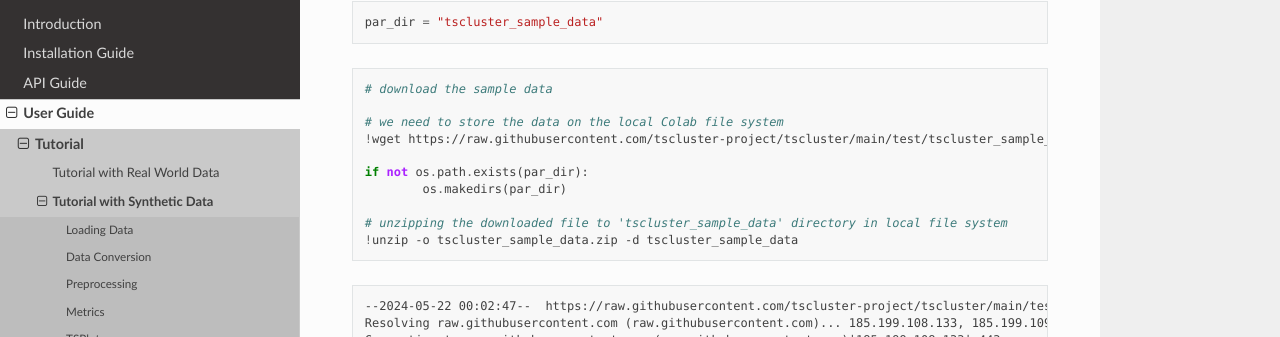
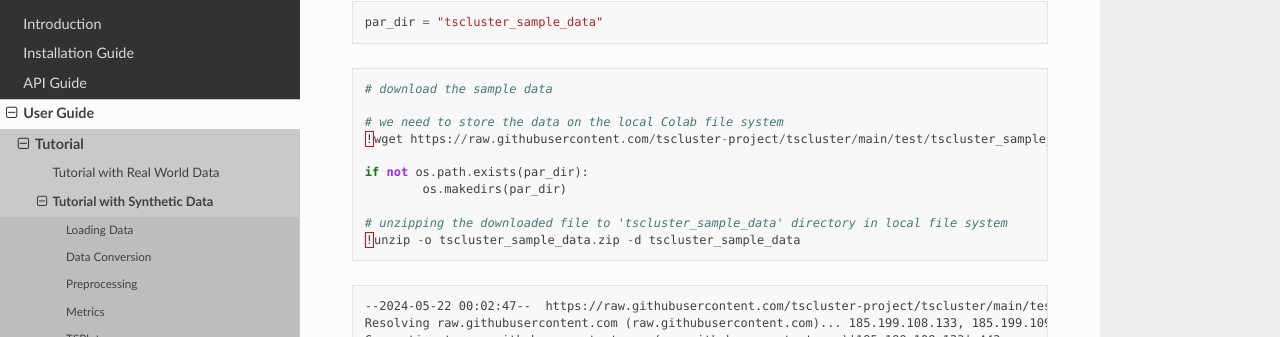
Before and after one commit to tscluster-project/tscluster, a Sphinx documentation site: the page built from docs/source/tscluster_tutorial_files/with_synthetic_data/notebook.rst, in a window 1280 px wide and 900 px high, scrolled down 1201 px. Shown: the part 128-465 px from the top of the window. Built offline with Sphinx 7.4.7 and the Read the Docs theme 2.0.0, drawn with Linux system fonts in a browser that asks for light colours; some of the changed text lies outside the part shown.

Commit message:
changed the code style for the tutorial notebook page from ipython to python code block

```diff
--- a/docs/source/tscluster_tutorial_files/with_synthetic_data/notebook.rst
+++ b/docs/source/tscluster_tutorial_files/with_synthetic_data/notebook.rst
@@ -3,7 +3,7 @@
 
 This is an example notebook with overview of the usage of the modules in tscluster.
 
-.. code:: ipython3
+.. code-block:: python
 
     !pip install -r https://raw.githubusercontent.com/tscluster-project/tscluster/main/requirements.txt
     !pip install tscluster # install tscluster
@@ -53,7 +53,7 @@
 
 Importing Libraries
 
-.. code:: ipython3
+.. code-block:: python
 
     # uncomment the line below if widget is enable in your environment. This is useful for making tsplot's waterfall_plot interactive
     # %matplotlib widget
@@ -71,11 +71,11 @@
     from tscluster.metrics import inertia, max_dist
     from tscluster.tsplot import tsplot
 
-.. code:: ipython3
+.. code-block:: python
 
     par_dir = "tscluster_sample_data"
 
-.. code:: ipython3
+.. code-block:: python
 
     # download the sample data
 
@@ -128,7 +128,7 @@
       inflating: tscluster_sample_data/sythetic_data.npy
 
 
-.. code:: ipython3
+.. code-block:: python
 
     os.chdir(par_dir)
 
@@ -141,7 +141,7 @@
 If data is a numpy array stored as a ``.npy`` file, you can use the
 ``load_data`` function to load it.
 
-.. code:: ipython3
+.. code-block:: python
 
     X, label_dict = load_data("./sythetic_data.npy")
     X.shape
@@ -169,7 +169,7 @@
 column of each dataframe. If None, range(0, F) is used. Where F is the
 number of features in the fitted data
 
-.. code:: ipython3
+.. code-block:: python
 
     # checking the label_dict
     print(label_dict)
@@ -194,7 +194,7 @@
 
 Checking the first time steps of the first five entities.
 
-.. code:: ipython3
+.. code-block:: python
 
     X[:5, :5, :]
 
@@ -250,7 +250,7 @@
 
 Reading from a list of dataframes
 
-.. code:: ipython3
+.. code-block:: python
 
     df1 = pd.DataFrame({
         'f1': np.arange(5),
@@ -585,7 +585,7 @@
 
 
 
-.. code:: ipython3
+.. code-block:: python
 
     df2 = pd.DataFrame({
         'f2': np.arange(105, 110),
@@ -920,7 +920,7 @@
 
 
 
-.. code:: ipython3
+.. code-block:: python
 
     X_arr, label_dict = load_data([df1, df2])
     print(f"shape of X_arr is {X_arr.shape}")
@@ -951,7 +951,7 @@
 
 
 
-.. code:: ipython3
+.. code-block:: python
 
     label_dict
 
@@ -967,7 +967,7 @@
 To get the output in ‘NTF’ format, set the ``output_arr_format``
 parameter to ‘NTF’
 
-.. code:: ipython3
+.. code-block:: python
 
     X_arr, label_dict = load_data([df1, df2], output_arr_format='NTF')
     print(f"shape of X_arr is {X_arr.shape}")
@@ -1000,7 +1000,7 @@
 
 
 
-.. code:: ipython3
+.. code-block:: python
 
     label_dict # label_dict will remain the same
 
@@ -1015,7 +1015,7 @@
 
 The same applies to list of file paths. E.g.
 
-.. code:: ipython3
+.. code-block:: python
 
     file_list = [
         "./synthetic_csv/timestep_0.csv",
@@ -1034,7 +1034,7 @@
     shape of X_arr is (5, 20, 2)
 
 
-.. code:: ipython3
+.. code-block:: python
 
     label_dict
 
@@ -1057,7 +1057,7 @@
 ``skiprows`` arguments (and basically any argument you want to pass to
 the file reader).
 
-.. code:: ipython3
+.. code-block:: python
 
     file_list = [
         "./synthetic_csv/timestep_0.csv",
@@ -1076,7 +1076,7 @@
     shape of X_arr is (5, 10, 2)
 
 
-.. code:: ipython3
+.. code-block:: python
 
     label_dict
 
@@ -1107,7 +1107,7 @@
 
 We can read the files as follows:
 
-.. code:: ipython3
+.. code-block:: python
 
     X_arr, label_dict = load_data('./synthetic_csv')
     print(f"shape of X_arr is {X_arr.shape}")
@@ -1118,7 +1118,7 @@
     shape of X_arr is (5, 20, 2)
 
 
-.. code:: ipython3
+.. code-block:: python
 
     label_dict
 
@@ -1146,7 +1146,7 @@
 separator (“-” is this case), the directory can be parsed by
 ``load_data`` function.
 
-.. code:: ipython3
+.. code-block:: python
 
     # checking how the head of a single
     pd.read_csv('./synthetic_csv2/year-2005.csv').head()
@@ -1434,7 +1434,7 @@
 
 
 
-.. code:: ipython3
+.. code-block:: python
 
     # if we were to indicate to pandas that the first column is the index and the first row is the header, we would have done
     pd.read_csv('./synthetic_csv2/year-2005.csv', index_col=[0], header=0).head()
@@ -1716,7 +1716,7 @@
 
 
 
-.. code:: ipython3
+.. code-block:: python
 
     # using load_data function
     X_arr, label_dict = load_data('./synthetic_csv2',
@@ -1731,7 +1731,7 @@
     shape of X_arr is (5, 10, 3)
 
 
-.. code:: ipython3
+.. code-block:: python
 
     print(label_dict)
 
@@ -1754,7 +1754,7 @@
 ``arr_format`` and ``output_df_format`` to specify the format of the
 input data and output data respectively.
 
-.. code:: ipython3
+.. code-block:: python
 
     dfs = to_dfs(X_arr, label_dict)
     print(f"Length of dfs is: {len(dfs)}")
@@ -2048,7 +2048,7 @@
 ``tnf_to_ntf`` function can be used to convert a data from ‘TNF’ format
 to ‘NTF’ format. E.g
 
-.. code:: ipython3
+.. code-block:: python
 
     print(f"Shape of X_arr in 'TNF' format is: {X_arr.shape}")
 
@@ -2069,7 +2069,7 @@
 Similarly, ``ntf_to_tnf`` function can be used to convert from ‘NTF’
 format to ‘TNF’ format. E.g.
 
-.. code:: ipython3
+.. code-block:: python
 
     print(f"Shape of X_arr in 'NTF' format is: {X_arr_ntf.shape}")
 
@@ -2094,7 +2094,7 @@
 they return (for memory efficiency) a 2-D array and a 1-D array
 respectively.
 
-.. code:: ipython3
+.. code-block:: python
 
     np.random.seed(0)
     cluster_centers = np.random.randn(3, 2)
@@ -2111,7 +2111,7 @@
 
 
 
-.. code:: ipython3
+.. code-block:: python
 
     T = 3 # number of time steps
     cluster_centers_broadcasted, _ = broadcast_data(T, cluster_centers=cluster_centers)
@@ -2139,7 +2139,7 @@
 You can also broadcast labels. E.g if the cluster labels is a 1-D numpy
 array of shape (N, ).
 
-.. code:: ipython3
+.. code-block:: python
 
     np.random.seed(2)
     labels = np.random.choice([0, 1, 2], 10)
@@ -2154,7 +2154,7 @@
 
 
 
-.. code:: ipython3
+.. code-block:: python
 
     T = 3 # number of time steps
     _, labels_broadcasted = broadcast_data(T, labels=labels)
@@ -2180,7 +2180,7 @@
 
 You can also broadcast both cluster_centers and labels at the same time
 
-.. code:: ipython3
+.. code-block:: python
 
     T = 3 # number of time steps
     cluster_centers_broadcasted, labels_broadcasted = broadcast_data(T, cluster_centers=cluster_centers, labels=labels)
@@ -2205,7 +2205,7 @@
 
 
 
-.. code:: ipython3
+.. code-block:: python
 
     labels_broadcasted
 
@@ -2243,7 +2243,7 @@
 parameters are stored. They will be used for ``tranform`` and
 ``inverse-tansform`` of data.
 
-.. code:: ipython3
+.. code-block:: python
 
     scaler = TSStandardScaler(per_time=True) # initialize a time series standard scaler
     scaler.fit(X_arr) # fit
@@ -2269,7 +2269,7 @@
 ``fit`` and ``transform`` can be done with a single method called
 ``fit_transform``. E.g.
 
-.. code:: ipython3
+.. code-block:: python
 
     scaler = TSStandardScaler(per_time=True) # initialize a time series standard scaler
     X_scaled = scaler.fit_transform(X_arr) # fit and transform at the same time
@@ -2293,7 +2293,7 @@
 
 We can use ``inverse-tranform`` method to reverse the transformation.
 
-.. code:: ipython3
+.. code-block:: python
 
     print("First five entities for the first time step of the original data are:")
     print(X_arr[0, :5, :])
@@ -2332,7 +2332,7 @@
 During ``fit``, the scaler parameters are stored. They will be used for
 ``tranform`` and ``inverse-tansform`` of data.
 
-.. code:: ipython3
+.. code-block:: python
 
     scaler = TSMinMaxScaler(per_time=True) # initialize a time series minmax scaler
     scaler.fit(X_arr) # fit
@@ -2358,7 +2358,7 @@
 ``fit`` and ``transform`` can be done with a single method called
 ``fit_transform``. E.g.
 
-.. code:: ipython3
+.. code-block:: python
 
     scaler = TSMinMaxScaler(per_time=True) # initialize a time series minmax scaler
     X_scaled = scaler.fit_transform(X_arr) # fit and transform at the same time
@@ -2382,7 +2382,7 @@
 
 We can use ``inverse-tranform`` method to reverse the transformation.
 
-.. code:: ipython3
+.. code-block:: python
 
     print("First five entities for the first time step of the original data are:")
     print(X_arr[0, :5, :])
@@ -2451,7 +2451,7 @@
 centers respectively, and 2-D and 1-D arrays for dynamic and fixed
 labels respectively.
 
-.. code:: ipython3
+.. code-block:: python
 
     # using fixed cluster centers and dynamic label assignment
     np.random.seed(0)
@@ -2460,7 +2460,7 @@
     np.random.seed(2)
     labels = np.random.choice([0, 1, 2], (X_arr.shape[1], X_arr.shape[0])) # 2-D array (for dynamic labels)
 
-.. code:: ipython3
+.. code-block:: python
 
     print(f"inertia score is {inertia(X_arr, cluster_centers, labels, ord=1)}") # using l1 distance
     print(f"max_dist score is {max_dist(X_arr, cluster_centers, labels, ord=1)}") # using l1 distance
@@ -2472,7 +2472,7 @@
     max_dist score is 10.202923513064336
 
 
-.. code:: ipython3
+.. code-block:: python
 
     # using dynamic cluster centers and fixed label assignment
     np.random.seed(0)
@@ -2491,7 +2491,7 @@
 
 
 
-.. code:: ipython3
+.. code-block:: python
 
     print(f"inertia score is {inertia(X_arr, cluster_centers, labels, ord=2)}") # using l2 distance
     print(f"max_dist score is {max_dist(X_arr, cluster_centers, labels, ord=2)}") # using l2 distance
@@ -2512,7 +2512,7 @@
 ``plot`` function is used to plot a time series plots of the different
 features in a time series data
 
-.. code:: ipython3
+.. code-block:: python
 
     fig, ax = tsplot.plot(X=X_arr)
 
@@ -2523,7 +2523,7 @@
 
 We can add label assignment to the plot
 
-.. code:: ipython3
+.. code-block:: python
 
     fig, ax = tsplot.plot(X=X_arr, labels=labels)
 
@@ -2534,7 +2534,7 @@
 
 We can plot only cluster centers
 
-.. code:: ipython3
+.. code-block:: python
 
     fig, ax = tsplot.plot(cluster_centers=cluster_centers)
 
@@ -2546,7 +2546,7 @@
 We can plot all of data X, cluster centers and label assignment in the
 same plot
 
-.. code:: ipython3
+.. code-block:: python
 
     fig, ax = tsplot.plot(X=X_arr, cluster_centers=cluster_centers, labels=labels)
     # note that the cluster centers are not meaningfull since they were randomly generated
@@ -2559,7 +2559,7 @@
 We can also annotate only specific entities by passing their index to
 the ``entity_idx`` parameter
 
-.. code:: ipython3
+.. code-block:: python
 
     fig, ax = tsplot.plot(X=X_arr, cluster_centers=cluster_centers, labels=labels, entity_idx=[0, 4, 9])
 
@@ -2571,7 +2571,7 @@
 We can show only the entities in ``entity_idx`` by setting
 ``show_all_entities`` to False
 
-.. code:: ipython3
+.. code-block:: python
 
     fig, ax = tsplot.plot(X=X_arr, cluster_centers=cluster_centers, labels=labels, entity_idx=[0, 4, 9], show_all_entities=False)
 
@@ -2583,7 +2583,7 @@
 We can use the labels in label_dict to label the entities in
 ``entity_idx`` by passing ``label_dict``
 
-.. code:: ipython3
+.. code-block:: python
 
     # recall our label dict
     label_dict
@@ -2599,7 +2599,7 @@
 
 
 
-.. code:: ipython3
+.. code-block:: python
 
     fig, ax = tsplot.plot(
         X=X_arr,
@@ -2618,7 +2618,7 @@
 We can pass custom labels to the labels in ``entity_idx`` using the
 ``entities_labels`` parameter.
 
-.. code:: ipython3
+.. code-block:: python
 
     fig, ax = tsplot.plot(
         X=X_arr,
@@ -2637,7 +2637,7 @@
 We can also pass custom labels for the cluster centers using the
 ``cluster_labels`` parameter
 
-.. code:: ipython3
+.. code-block:: python
 
     fig, ax = tsplot.plot(
         X=X_arr,
@@ -2665,7 +2665,7 @@
 E.g. ``%matplotlib widget``. See this site for more:
 https://matplotlib.org/stable/users/explain/figure/interactive.html
 
-.. code:: ipython3
+.. code-block:: python
 
     # waterfall plot of a single entity
     idx = 0
@@ -2676,7 +2676,7 @@
 .. image:: images/tscluster_tutorial_112_0.png
 
 
-.. code:: ipython3
+.. code-block:: python
 
     # waterfall plot of a single cluster center
     idx = 0
@@ -2703,7 +2703,7 @@
 
 **fixed centers, dynamic assignment**
 
-.. code:: ipython3
+.. code-block:: python
 
     # initialize the model
     opt_ts = OptTSCluster(
@@ -2713,7 +2713,7 @@
         # warm_start=True # warm start with kmeans
     )
 
-.. code:: ipython3
+.. code-block:: python
 
     model_size = opt_ts.get_model_size(X_arr)
     print(f"model has {model_size[0]} variables and {model_size[1]} constraints")
@@ -2725,7 +2725,7 @@
     model has 610 variables and 950 constraints
 
 
-.. code:: ipython3
+.. code-block:: python
 
     label_dict
 
@@ -2740,7 +2740,7 @@
 
 
 
-.. code:: ipython3
+.. code-block:: python
 
     # fit the model
     opt_ts.fit(X_arr, label_dict=label_dict); # we can optionally pass the label dict to the model during fit
@@ -2757,7 +2757,7 @@
 
 
 
-.. code:: ipython3
+.. code-block:: python
 
     # checking the label dict
     opt_ts.label_dict_
@@ -2773,7 +2773,7 @@
 
 
 
-.. code:: ipython3
+.. code-block:: python
 
     # retrieving the index of the some time labels
     opt_ts.get_index_of_label(['2005', '2010'], axis='T')
@@ -2787,7 +2787,7 @@
 
 
 
-.. code:: ipython3
+.. code-block:: python
 
     # retrieving the labels of the some entity indexes
     opt_ts.get_label_of_index([1, 3, 0], axis='N')
@@ -2804,7 +2804,7 @@
 We can get the cluster centers as a dataframe with the labels in
 ``label_dict``
 
-.. code:: ipython3
+.. code-block:: python
 
     cluster_centers_lst = opt_ts.get_named_cluster_centers()
     cluster_centers_lst[0] # first cluster
@@ -3089,7 +3089,7 @@
 We can also get the labels as a dataframe indexed with labels in
 ``label_dict``
 
-.. code:: ipython3
+.. code-block:: python
 
     opt_ts.get_named_labels()
 
@@ -3424,7 +3424,7 @@
 
 Checking most dynamic entities
 
-.. code:: ipython3
+.. code-block:: python
 
     print(f"total number of cluster changes is: {opt_ts.n_changes_}")
     opt_ts.get_dynamic_entities() # dynamic entities and their number of cluster changes
@@ -3444,7 +3444,7 @@
 
 
 
-.. code:: ipython3
+.. code-block:: python
 
     # retrieve the cluster centers and labels
     cc_opt_ts = opt_ts.cluster_centers_
@@ -3469,7 +3469,7 @@
 
 
 
-.. code:: ipython3
+.. code-block:: python
 
     # plot model results
     fig, ax = tsplot.plot(X=X_arr, cluster_centers=cc_opt_ts, labels=labels_opt_ts, label_dict=opt_ts.label_dict_)
@@ -3479,7 +3479,7 @@
 .. image:: images/tscluster_tutorial_132_0.png
 
 
-.. code:: ipython3
+.. code-block:: python
 
     # waterfall plot of a particular cluster center
     cc_idx = 0 # index of cluster center to plot
@@ -3492,7 +3492,7 @@
 .. image:: images/tscluster_tutorial_133_0.png
 
 
-.. code:: ipython3
+.. code-block:: python
 
     # waterfall plot of most dynamic entity
     most_dynamic_entity_idx = np.where(opt_ts.get_named_labels().index == opt_ts.get_dynamic_entities()[0][0])[0][0]
@@ -3504,7 +3504,7 @@
 .. image:: images/tscluster_tutorial_134_0.png
 
 
-.. code:: ipython3
+.. code-block:: python
 
     # scoring the model
     print(f"inertia score is {inertia(X_arr, cc_opt_ts, labels_opt_ts, ord=1)}") # using l1 distance
@@ -3519,7 +3519,7 @@
 
 We can also set the label_dict after fitting
 
-.. code:: ipython3
+.. code-block:: python
 
     old_label_dict = opt_ts.label_dict_
     old_label_dict
@@ -3535,14 +3535,14 @@
 
 
 
-.. code:: ipython3
+.. code-block:: python
 
     new_label_dict = {k: v for k, v in old_label_dict.items()}
     new_label_dict['F'] = ['A', 'B', 'C']
 
     opt_ts.set_label_dict(new_label_dict)
 
-.. code:: ipython3
+.. code-block:: python
 
     opt_ts.label_dict_
 
@@ -3559,7 +3559,7 @@
 
 **dynamic centers, fixed assignment**
 
-.. code:: ipython3
+.. code-block:: python
 
     # loading the data
     X_arr2, _ = load_data("./sythetic_data.npy")
@@ -3574,7 +3574,7 @@
 
 
 
-.. code:: ipython3
+.. code-block:: python
 
     # visualizing the data
     fig, ax = tsplot.plot(X=X_arr2)
@@ -3584,7 +3584,7 @@
 .. image:: images/tscluster_tutorial_142_0.png
 
 
-.. code:: ipython3
+.. code-block:: python
 
     # initialize the model
     opt_ts = OptTSCluster(
@@ -3595,7 +3595,7 @@
         warm_start=True # warm start with kmeans
     )
 
-.. code:: ipython3
+.. code-block:: python
 
     # checking the size of the model
     model_size = opt_ts.get_model_size(X_arr2)
@@ -3607,7 +3607,7 @@
     model has 1066 variables and 1051 constraints
 
 
-.. code:: ipython3
+.. code-block:: python
 
     # fit the model
     opt_ts.fit(X_arr2);
@@ -3624,7 +3624,7 @@
 
 
 
-.. code:: ipython3
+.. code-block:: python
 
     print(f"total number of cluster changes is: {opt_ts.n_changes_}")
     opt_ts.get_dynamic_entities() # indexes of dynamic entities and their number of cluster changes
@@ -3643,13 +3643,13 @@
 
 
 
-.. code:: ipython3
+.. code-block:: python
 
     # retrieve the cluster centers and labels
     cc_opt_ts = opt_ts.cluster_centers_
     labels_opt_ts = opt_ts.labels_
 
-.. code:: ipython3
+.. code-block:: python
 
     labels_opt_ts
 
@@ -3676,7 +3676,7 @@
 
 
 
-.. code:: ipython3
+.. code-block:: python
 
     # plot of model results
     fig, ax = tsplot.plot(X=X_arr2, cluster_centers=cc_opt_ts, labels=labels_opt_ts)
@@ -3686,7 +3686,7 @@
 .. image:: images/tscluster_tutorial_149_0.png
 
 
-.. code:: ipython3
+.. code-block:: python
 
     # scoring the model
     print(f"inertia score is {inertia(X_arr2, cc_opt_ts, labels_opt_ts, ord=1)}") # using l1 distance
@@ -3704,12 +3704,12 @@
 
 **Creating dynamic entities**
 
-.. code:: ipython3
+.. code-block:: python
 
     dynamic_X1 = np.concatenate([X_arr2[:3, 0, :], X_arr2[3:, 2, :]], axis=0)[:, np.newaxis, :]
     dynamic_X2 = np.concatenate([X_arr2[:6, 6, :], X_arr2[6:, 4, :]], axis=0)[:, np.newaxis, :]
 
-.. code:: ipython3
+.. code-block:: python
 
     X_arr3 = np.concatenate([X_arr2, dynamic_X1, dynamic_X2], axis=1)
     X_arr3.shape
@@ -3723,7 +3723,7 @@
 
 
 
-.. code:: ipython3
+.. code-block:: python
 
     # plotting the synthetically created dynamic entities
     fig, ax = tsplot.plot(X=X_arr3, entity_idx=np.arange(X_arr2.shape[1], X_arr3.shape[1]), show_all_entities=False)
@@ -3733,7 +3733,7 @@
 .. image:: images/tscluster_tutorial_155_0.png
 
 
-.. code:: ipython3
+.. code-block:: python
 
     # initialize the model
     opt_ts = OptTSCluster(
@@ -3743,7 +3743,7 @@
         warm_start=True # warm start with kmeans
     )
 
-.. code:: ipython3
+.. code-block:: python
 
     # fit the model
     opt_ts.fit(X_arr3);
@@ -3760,7 +3760,7 @@
 
 
 
-.. code:: ipython3
+.. code-block:: python
 
     # checking model's size
     opt_ts.get_model_size(X_arr3)
@@ -3774,7 +3774,7 @@
 
 
 
-.. code:: ipython3
+.. code-block:: python
 
     print(f"total number of cluster changes is: {opt_ts.n_changes_}")
     opt_ts.get_dynamic_entities() # indexes of dynamic entities and their number of cluster changes
@@ -3793,7 +3793,7 @@
 
 
 
-.. code:: ipython3
+.. code-block:: python
 
     # retrieve the cluster centers and labels
     cc_opt_ts = opt_ts.cluster_centers_
@@ -3812,7 +3812,7 @@
 
 
 
-.. code:: ipython3
+.. code-block:: python
 
     # plot of model results
     fig, ax = tsplot.plot(
@@ -3828,7 +3828,7 @@
 .. image:: images/tscluster_tutorial_161_0.png
 
 
-.. code:: ipython3
+.. code-block:: python
 
     # scoring the results
     print(f"inertia score is {inertia(X_arr3, cc_opt_ts, labels_opt_ts, ord=1)}") # using l1 distance
@@ -3841,7 +3841,7 @@
     max_dist score is 1.5177417770731711
 
 
-.. code:: ipython3
+.. code-block:: python
 
     # checking the default label_dict (since we did not set the label dict or pass any during fit)
     print(opt_ts.label_dict_)
@@ -3858,12 +3858,12 @@
 This module applies sklearn’s k-mean clustering to the data resulting
 from concatenating along the time axis.
 
-.. code:: ipython3
+.. code-block:: python
 
     # initialize the model
     g_ts_km = TSGlobalKmeans(n_clusters=3)
 
-.. code:: ipython3
+.. code-block:: python
 
     # fit the model
     g_ts_km.fit(X_arr3);
@@ -3875,7 +3875,7 @@
       warnings.warn(
 
 
-.. code:: ipython3
+.. code-block:: python
 
     print(f"total number of cluster changes is: {g_ts_km.n_changes_}")
     g_ts_km.get_dynamic_entities() # indexes of dynamic entities and their number of cluster changes
@@ -3895,7 +3895,7 @@
 
 
 
-.. code:: ipython3
+.. code-block:: python
 
     # retrieve the cluster centers and labels
     cc_g_ts_km = g_ts_km.cluster_centers_
@@ -3929,7 +3929,7 @@
 
 
 
-.. code:: ipython3
+.. code-block:: python
 
     # plot of model results
     fig, ax = tsplot.plot(
@@ -3945,7 +3945,7 @@
 .. image:: images/tscluster_tutorial_170_0.png
 
 
-.. code:: ipython3
+.. code-block:: python
 
     # scoring the results
     print(f"inertia score is {inertia(X_arr3, cc_g_ts_km, labels_g_ts_km, ord=1)}") # using l1 distance
@@ -3963,17 +3963,17 @@
 
 This module applies tslearn’s time series k-mean clustering to the data.
 
-.. code:: ipython3
+.. code-block:: python
 
     # initialize the model
     ts_km = TSKmeans(n_clusters=3)
 
-.. code:: ipython3
+.. code-block:: python
 
     # fit the model
     ts_km.fit(X_arr3);
 
-.. code:: ipython3
+.. code-block:: python
 
     print(f"total number of cluster changes is: {ts_km.n_changes_}")
     ts_km.get_dynamic_entities() # indexes of dynamic entities and their number of cluster changes
@@ -3992,7 +3992,7 @@
 
 
 
-.. code:: ipython3
+.. code-block:: python
 
     # retrieve the cluster centers and labels
     cc_ts_km = ts_km.cluster_centers_
@@ -4010,7 +4010,7 @@
 
 
 
-.. code:: ipython3
+.. code-block:: python
 
     # plot of model results
     fig, ax = tsplot.plot(
@@ -4024,7 +4024,7 @@
 .. image:: images/tscluster_tutorial_178_0.png
 
 
-.. code:: ipython3
+.. code-block:: python
 
     # scoring the results
     print(f"inertia score is {inertia(X_arr3, cc_ts_km, labels_ts_km, ord=1)}") # using l1 distance
```
